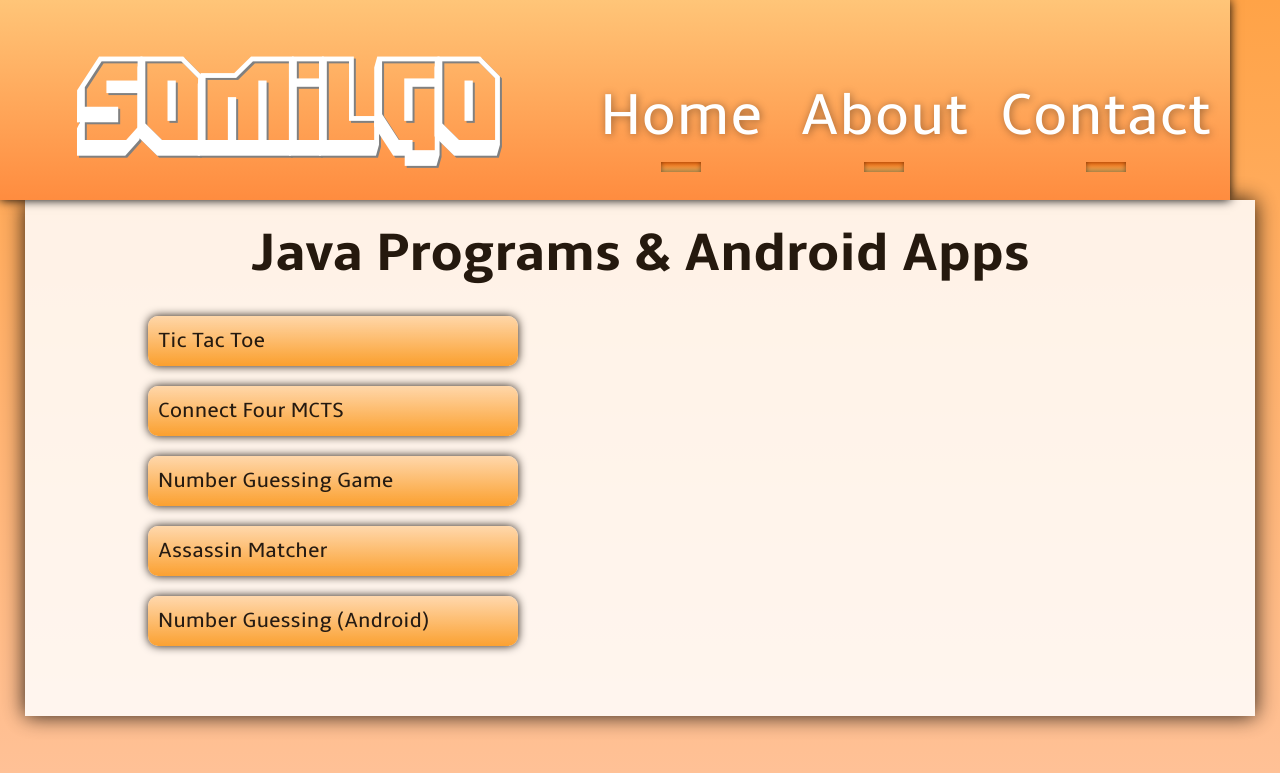
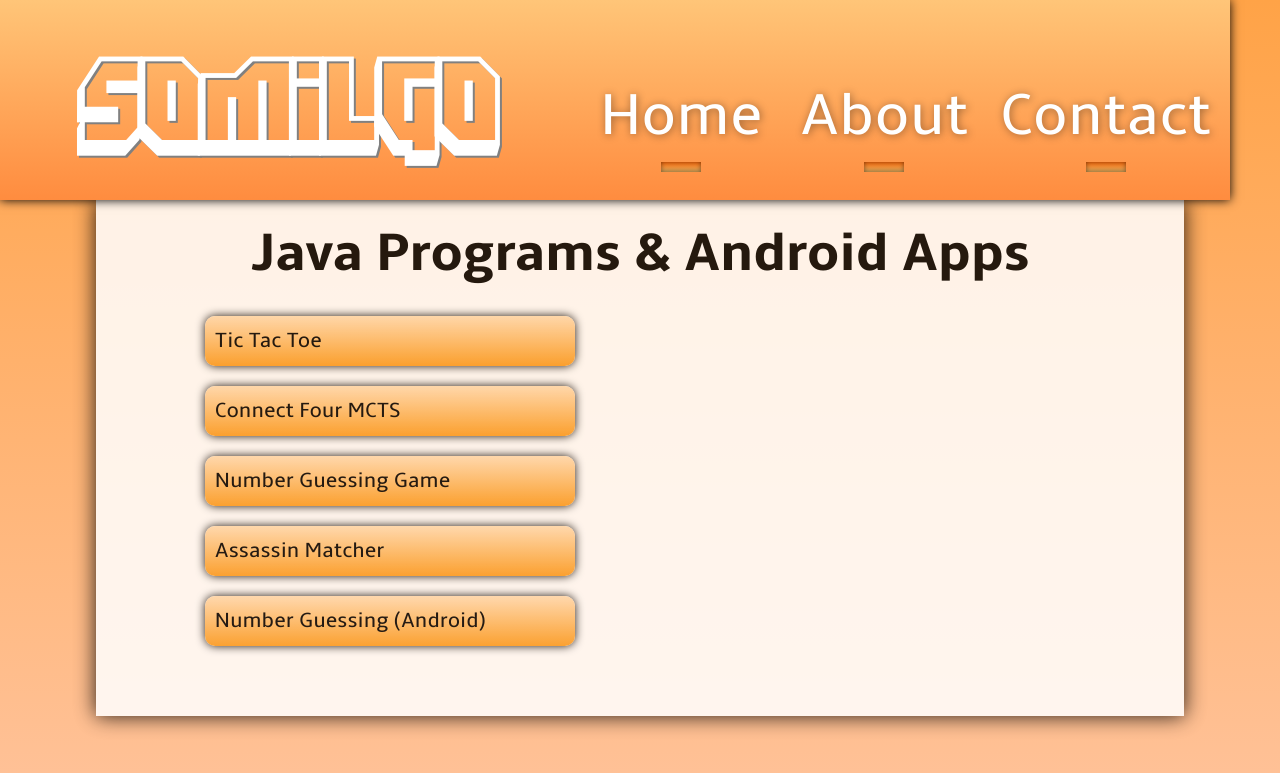
Before and after one commit to somilgo/somilgo, a PHP site: page /java.html in a window 1280 px wide. Shown: the top 773 px of the page. Run offline with PHP 8.4, Linux system fonts and the light colour scheme; some libraries are stand-ins or nearby versions.

Commit message:
still fixing...

```diff
--- a/programpage.css
+++ b/programpage.css
@@ -1,5 +1,5 @@
 #main {
-  width: 1230px;
+  width: 85%;
   height: auto;
   margin: 0px auto 30px;
   background: white;
```
